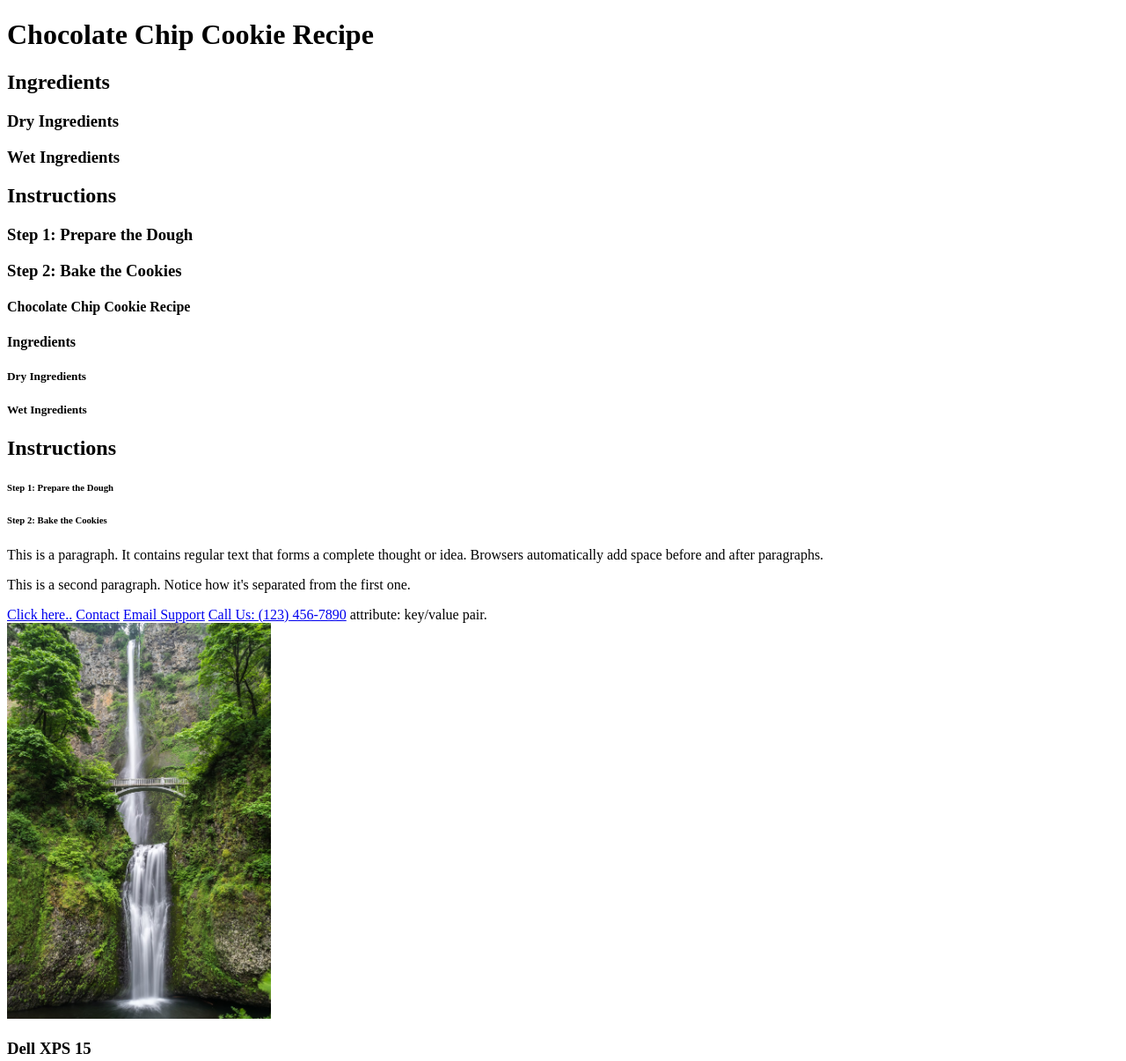
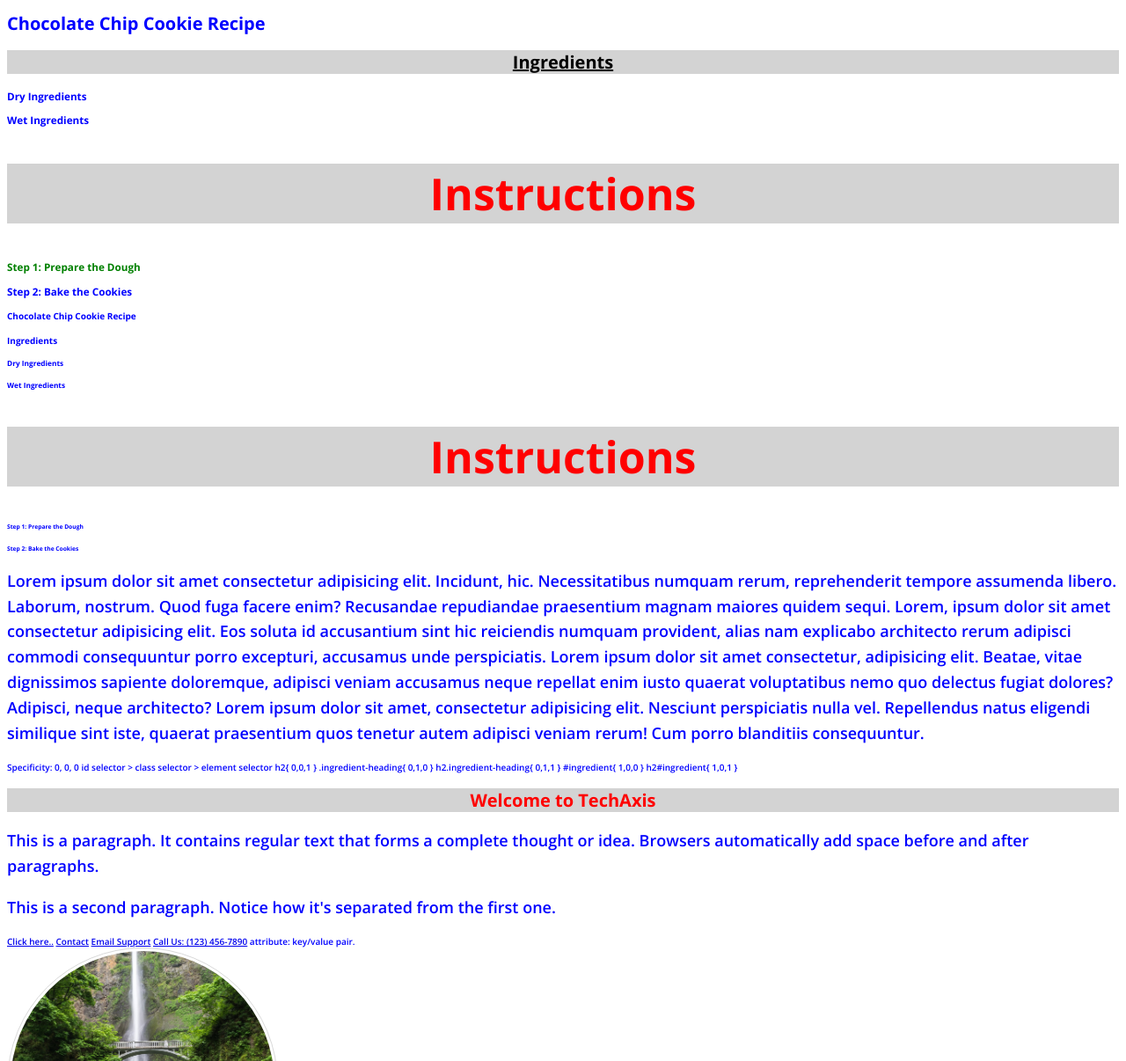
Before and after one commit to binaya346/html-004, a plain HTML site: page index.html in a window 1280 px wide. Shown: the top 1206 px of the page at 88% size. Drawn offline with nearby package versions, Linux system fonts and the light colour scheme.

Commit message:
adds box modeling & specificity concept

```diff
--- /dev/null
+++ b/box-modeling.css
@@ -0,0 +1,62 @@
+ * {
+     margin: 0;
+     padding: 0;
+     box-sizing: border-box;
+ }
+
+ html {
+     font-size: 10px;
+ }
+
+ body {
+     font-family: "Open Sans", sans-serif;
+     font-optical-sizing: auto;
+     font-weight: 600;
+     font-style: 1rem;
+ }
+
+ h2,
+ p,
+ h1 {
+     text-align: center;
+ }
+
+ h2 {
+     background-color: #d9d9d9;
+ }
+
+ p {
+     background-color: blue;
+     color: #fff;
+ }
+
+ h1 {
+     background-color: #000;
+     color: #fff;
+ }
+
+ .heading-one {
+     margin: 10px 20px 30px 40px;
+
+     margin: 10px 20px;
+
+     margin: 10px 20px 30px;
+
+     margin: 10px;
+ }
+
+ .heading-one {
+     border: 5px solid red;
+     padding-top: 10px;
+     padding-bottom: 20px;
+     padding-left: 30px;
+     padding-right: 40px;
+     height: 60px;
+ }
+
+ .heading-two {
+     margin-top: 10px;
+     margin-bottom: 20px;
+     margin-left: 30px;
+     margin-right: 40px;
+ }
--- /dev/null
+++ b/custom.css
@@ -0,0 +1,67 @@
+ @import url('https://fonts.googleapis.com/css2?family=Open+Sans:ital,wght@0,300..800;1,300..800display=swap');
+
+ /* HTML tags as css selector */
+ html {
+     font-size: 10px;
+ }
+
+ body {
+     font-family: "Open Sans", sans-serif;
+     font-optical-sizing: auto;
+     font-weight: 600;
+     font-style: 1rem;
+     color: blue;
+ }
+
+ p {
+     font-size: 1.8rem;
+     line-height: 1.6;
+ }
+
+ img {
+     object-fit: cover;
+     border-radius: 50%;
+     height: 300px;
+     width: 300px;
+     border: 1px solid #d9d9d9;
+     padding: 3px;
+ }
+
+ .ingredient-heading {
+     color: blue;
+     text-decoration: underline;
+ }
+
+ .ingredient-heading {
+     color: yellow;
+     text-decoration: underline;
+ }
+
+ h2 {
+     color: red;
+     font-size: 20px;
+     text-align: center;
+     background-color: lightgray;
+ }
+
+ #ingredient {
+     color: orange;
+ }
+
+ h2#ingredient {
+     color: black;
+ }
+
+
+
+ /* Class selector */
+
+
+ .instruction-heading {
+     font-size: 50px;
+ }
+
+ /* ID selector */
+ #step-1 {
+     color: green;
+ }
--- a/index.html
+++ b/index.html
@@ -5,23 +5,66 @@
     <meta charset="UTF-8">
     <meta name="viewport" content="width=device-width, initial-scale=1.0">
     <title>My first HTML page</title>
+    <link rel="stylesheet" href="./custom.css" />
 </head>
 
-<body>
+<body width 100px>
     <h1>Chocolate Chip Cookie Recipe</h1>
-    <h2>Ingredients</h2>
+    <h2 id="ingredient" class="ingredient-heading">Ingredients</h2>
     <h3>Dry Ingredients</h3>
     <h3>Wet Ingredients</h3>
-    <h2>Instructions</h2>
-    <h3>Step 1: Prepare the Dough</h3>
+    <h2 class="instruction-heading">Instructions</h2>
+    <h3 id="step-1">Step 1: Prepare the Dough</h3>
     <h3>Step 2: Bake the Cookies</h3>
     <h4>Chocolate Chip Cookie Recipe</h4>
     <h4>Ingredients</h4>
     <h5>Dry Ingredients</h5>
     <h5>Wet Ingredients</h5>
-    <h2>Instructions</h2>
+    <h2 class="instruction-heading">Instructions</h2>
     <h6>Step 1: Prepare the Dough</h6>
     <h6>Step 2: Bake the Cookies</h6>
+
+    <p>Lorem ipsum dolor sit amet consectetur adipisicing elit. Incidunt, hic. Necessitatibus numquam rerum,
+        reprehenderit tempore assumenda libero. Laborum, nostrum. Quod fuga facere enim? Recusandae repudiandae
+        praesentium magnam maiores quidem sequi. Lorem, ipsum dolor sit amet consectetur adipisicing elit. Eos soluta id
+        accusantium sint hic reiciendis numquam provident, alias nam explicabo architecto rerum adipisci commodi
+        consequuntur porro excepturi, accusamus unde perspiciatis.
+        Lorem ipsum dolor sit amet consectetur, adipisicing elit. Beatae, vitae dignissimos sapiente doloremque,
+        adipisci veniam accusamus neque repellat enim iusto quaerat voluptatibus nemo quo delectus fugiat dolores?
+        Adipisci, neque architecto? Lorem ipsum dolor sit amet, consectetur adipisicing elit. Nesciunt perspiciatis
+        nulla vel. Repellendus natus eligendi similique sint iste, quaerat praesentium quos tenetur autem adipisci
+        veniam rerum! Cum porro blanditiis consequuntur.
+    </p>
+
+    <div>
+        Specificity:
+        0, 0, 0
+        id selector > class selector > element selector
+
+        h2{
+        0,0,1
+        }
+
+        .ingredient-heading{
+        0,1,0
+        }
+
+        h2.ingredient-heading{
+        0,1,1
+        }
+
+        #ingredient{
+        1,0,0
+        }
+
+        h2#ingredient{
+        1,0,1
+        }
+
+    </div>
+
+    <div>
+        <h2>Welcome to TechAxis</h2>
 
         <p>This is a paragraph. It contains regular text that forms a complete thought or idea. Browsers
             automatically add space before and after paragraphs.
@@ -45,9 +88,9 @@
 
     Learn@TechAxis -->
 
-    <div>
-        <img src="images/nature.avif" alt="Dell XPS 15 Laptop" width="300">
-        <h3>Dell XPS 15</h3>
+        <div font-size: 14px;>
+            <img src="images/nature.avif" alt="Dell XPS 15 Laptop" width="600" height="300">
+            <h3>Dell XPS 15 %</h3>
             <p>Price: $1,299</p>
         </div>
 
```
Also changed, not shown: box-modeling.html (added, +25 -0 lines), completesite.html (+11 -3 lines), contact.html (+4 -0 lines), table.html (+1 -0 lines). Lines whose indentation alone changed are shown as unchanged.
